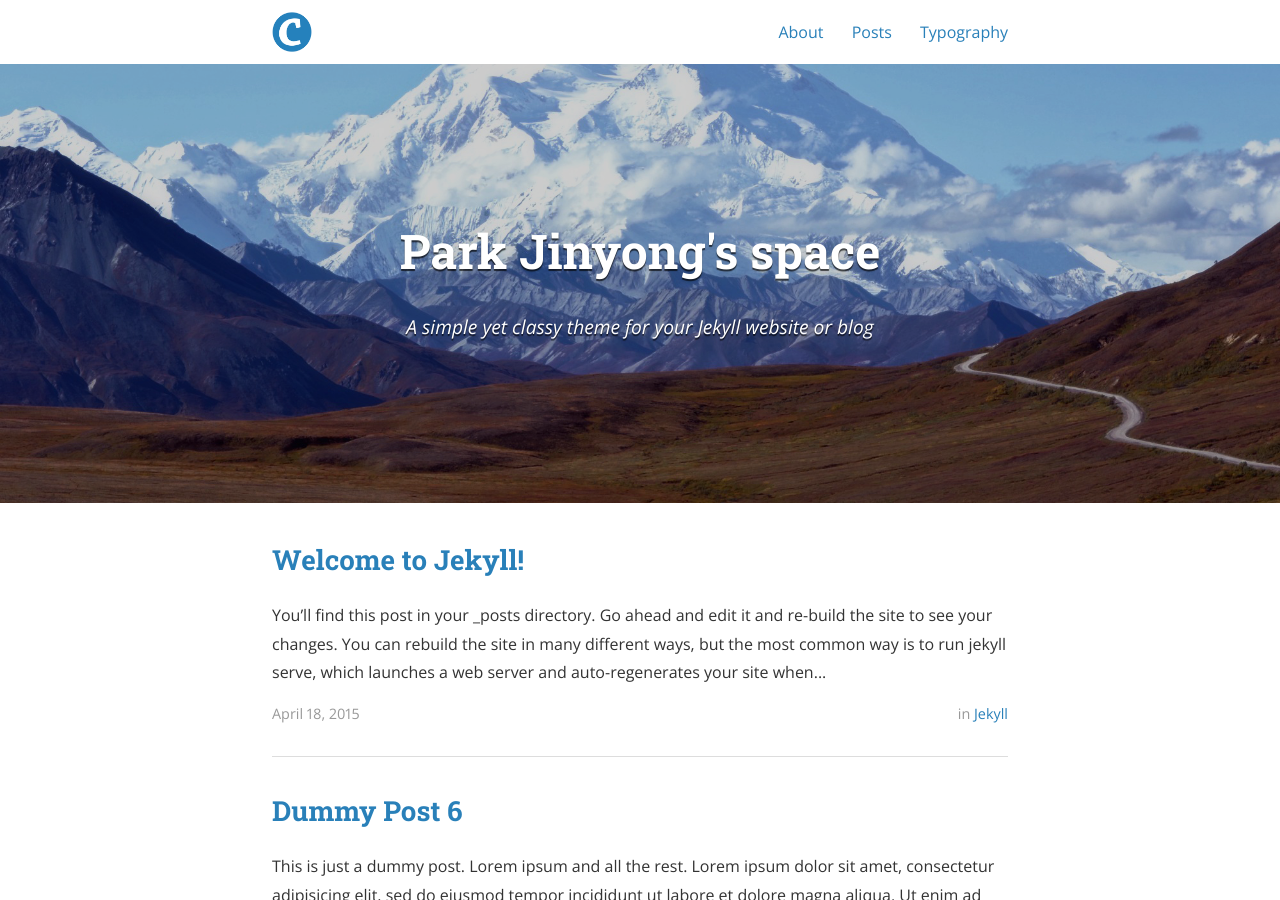
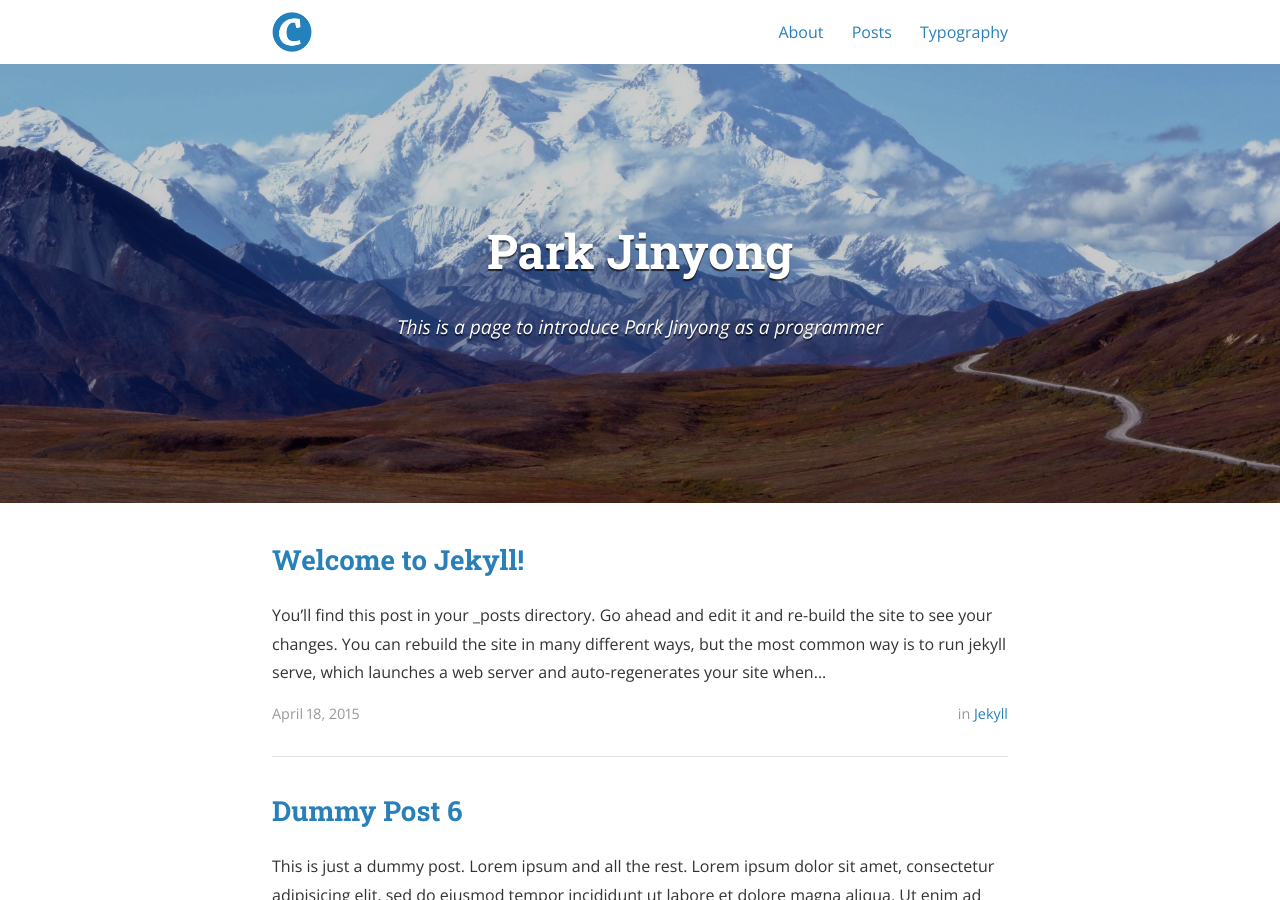
Before and after one commit to parkjinyong12/parkjinyong12.github.io, a Jekyll site: the page built from index.html, in a window 1280 px wide and 900 px high. Built offline with Jekyll 4.4.1, drawn with Linux system fonts in a browser that asks for light colours; nearby versions of some CDN libraries; the list of posts is cut into pages by our own code; some of the changed text lies outside the part shown.

Commit message:
Update _config.yml

```diff
--- a/_config.yml
+++ b/_config.yml
@@ -11,12 +11,12 @@ exclude:
 remote_theme : bencentra/centrarium
 
 # Site settings
-title: Park Jinyong's space
-subtitle: "A simple yet classy theme for your Jekyll website or blog"
+title: Park Jinyong
+subtitle: "This is a page to introduce Park Jinyong as a programmer"
 email: bh9578@gmail.com
 name: Park Jinyong
 description: >
-  This is a page to introduce Park Jinyong.
+  This is a page to introduce Park Jinyong as a programmer.
 # Base URL of site (i.e. /blog). It should always start with a slash,
 # and never end with a slash. Set it to a blank value if hosting at the
 # root of your server.
```
